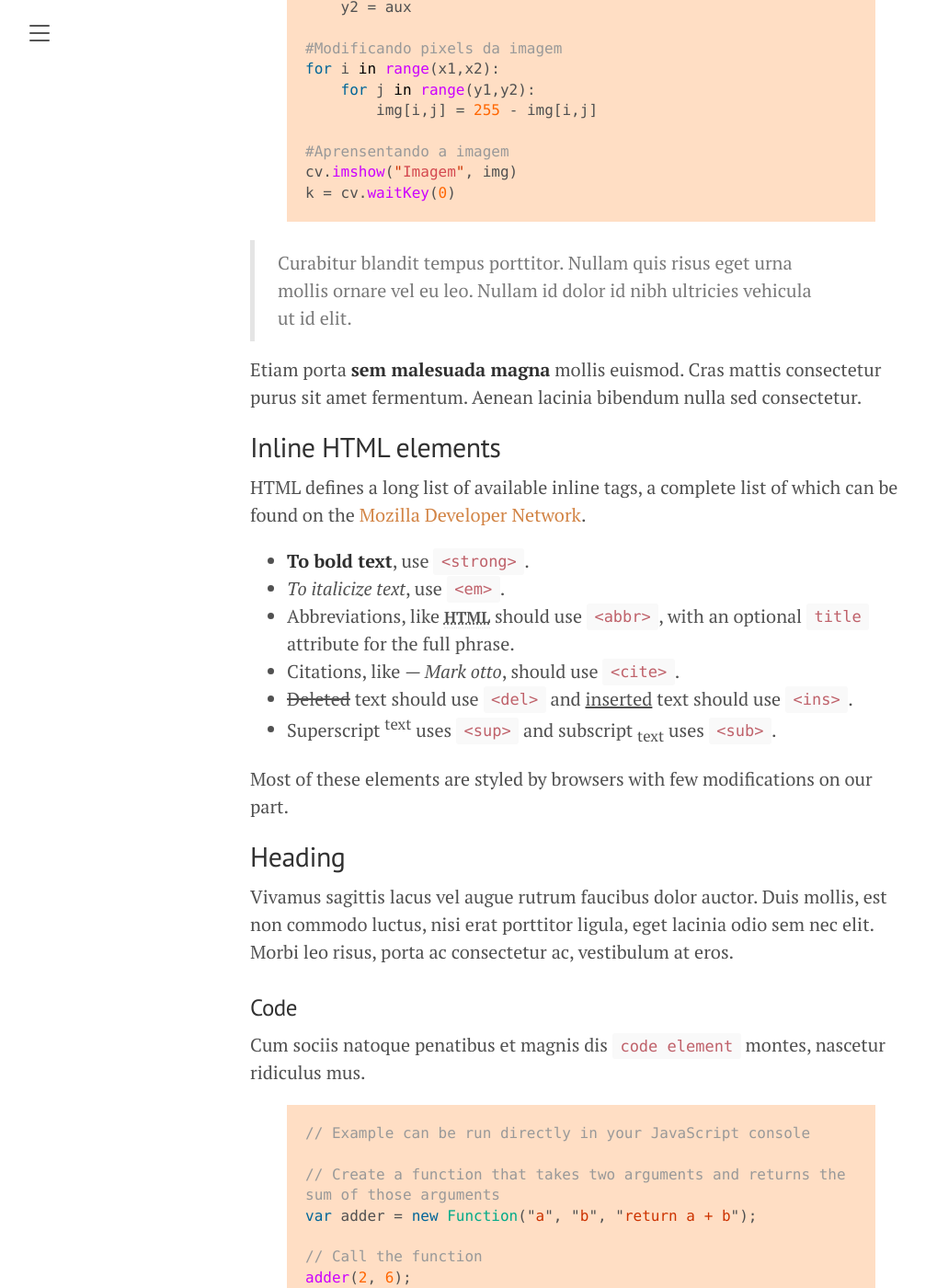
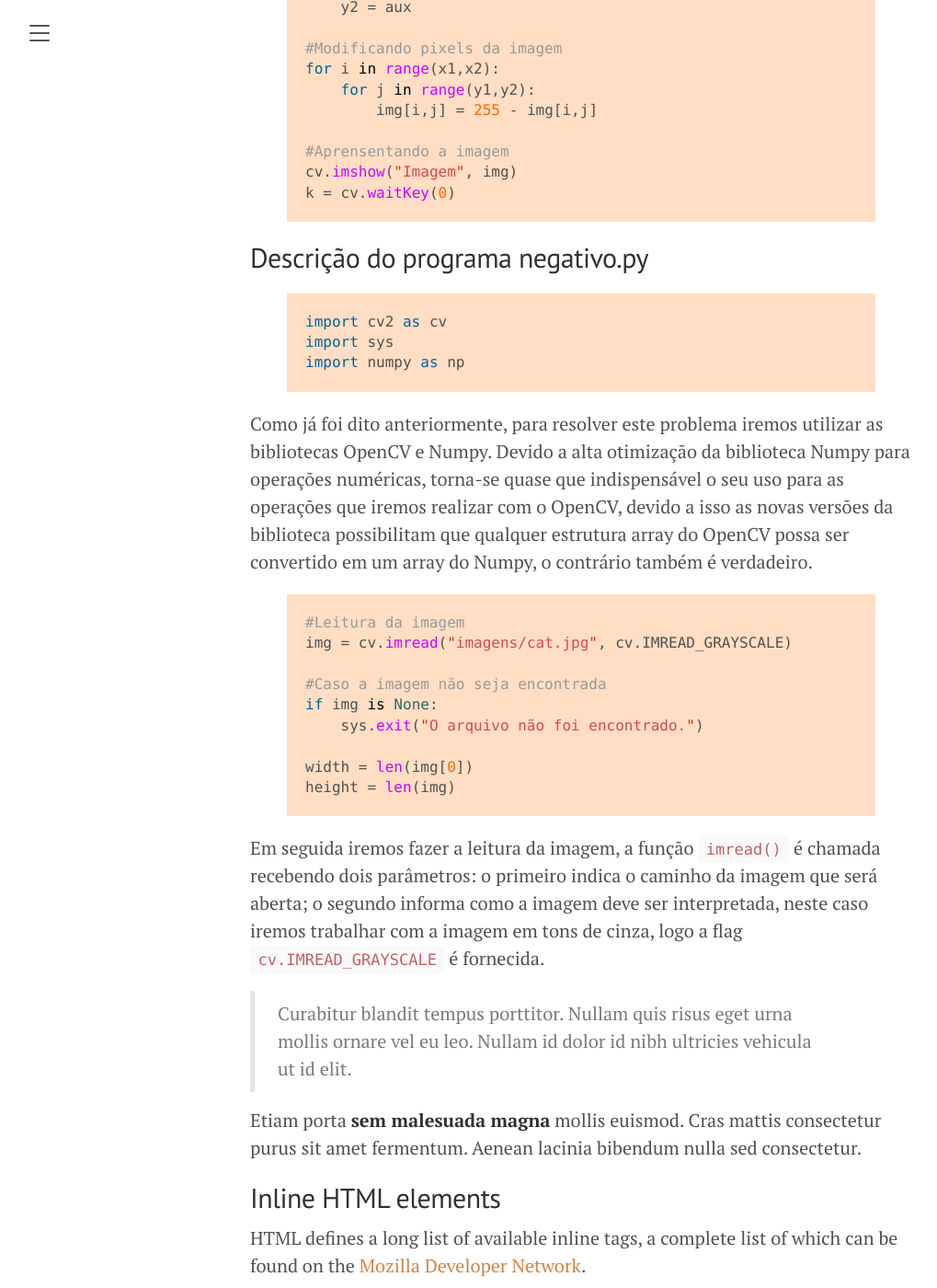
Before and after one commit to lucasamds/lucasamds.github.io, a Jekyll site: the page built from _posts/2021-02-25-manipulando-pixels.md, in a window 1280 px wide and 1400 px high, scrolled down 1552 px. Shown: the whole window at 92% size, without its empty margins (8-1027 px from the left). Built offline with Jekyll 4.4.1, drawn with Linux system fonts in a browser that asks for light colours.

Commit message:
Update 2021-02-25-manipulando-pixels.md

```diff
--- a/_posts/2021-02-25-manipulando-pixels.md
+++ b/_posts/2021-02-25-manipulando-pixels.md
@@ -12,9 +12,9 @@ Neste post vamos realizar algumas manipulações com os pixels de uma dada image
 
 ## Encontrando o negativo
 
-Nosso primeiro objetivo é solicitar dois pontos **P<sub>1</sub>** e **P<sub>2</sub>** que estejam localizados dentro dos limites da imagem passada, em seguida devemos exibir a imagem de tal forma que os pixels contidos na região formada pelo retângulo de vértices opostos, definidos pelos pontos **P<sub>1</sub>** e **P<sub>2</sub>**, serão exibidos com o negativo da imagem na região correspondente. Para esse estudo iremos utilizar a imagem <a href="https://raw.githubusercontent.com/lucasamds/lucasamds.github.io/main/public/images/cat.jpg">*cat.jpg*</a>.
+Nosso primeiro objetivo é solicitar dois pontos **P<sub>1</sub>** e **P<sub>2</sub>** que estejam localizados dentro dos limites da imagem passada, em seguida devemos exibir a imagem de tal forma que os pixels contidos na região formada pelo retângulo de vértices opostos, definidos pelos pontos **P<sub>1</sub>** e **P<sub>2</sub>**, serão exibidos com o negativo da imagem na região correspondente. Para esse estudo iremos utilizar a imagem <a href="https://raw.githubusercontent.com/lucasamds/lucasamds.github.io/main/public/images/cat.jpg" target="_blank">*cat.jpg*</a>.
 
-#### Listagem 1. negativo.py
+##### Listagem 1. negativo.py
 {% highlight python %}
 import cv2 as cv
 import sys
@@ -60,7 +60,30 @@ k = cv.waitKey(0)
 
 {% endhighlight %}
 
+## Descrição do programa negativo.py
 
+{% highlight python %}
+import cv2 as cv
+import sys
+import numpy as np
+
+{% endhighlight %}
+
+Como já foi dito anteriormente, para resolver este problema iremos utilizar as bibliotecas OpenCV e Numpy. Devido a alta otimização da biblioteca Numpy para operações numéricas, torna-se quase que indispensável o seu uso para as operações que iremos realizar com o OpenCV, devido a isso as novas versões da biblioteca possibilitam que qualquer estrutura array do OpenCV possa ser convertido em um array do Numpy, o contrário também é verdadeiro.
+
+{% highlight python %}
+#Leitura da imagem
+img = cv.imread("imagens/cat.jpg", cv.IMREAD_GRAYSCALE)
+
+#Caso a imagem não seja encontrada
+if img is None:
+    sys.exit("O arquivo não foi encontrado.")
+
+width = len(img[0])
+height = len(img)
+{% endhighlight %}
+
+Em seguida iremos fazer a leitura da imagem, a função `imread()` é chamada recebendo dois parâmetros: o primeiro indica o caminho da imagem que será aberta; o segundo informa como a imagem deve ser interpretada, neste caso iremos trabalhar com a imagem em tons de cinza, logo a flag `cv.IMREAD_GRAYSCALE` é fornecida.
 > Curabitur blandit tempus porttitor. Nullam quis risus eget urna mollis ornare vel eu leo. Nullam id dolor id nibh ultricies vehicula ut id elit.
 
 
```
